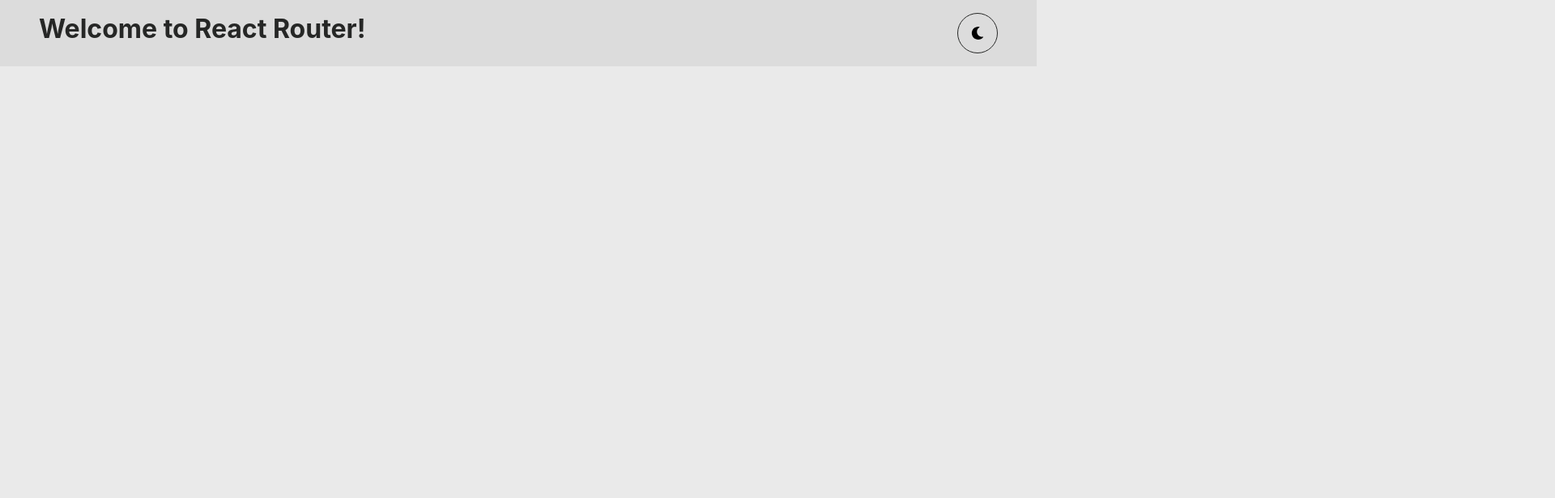
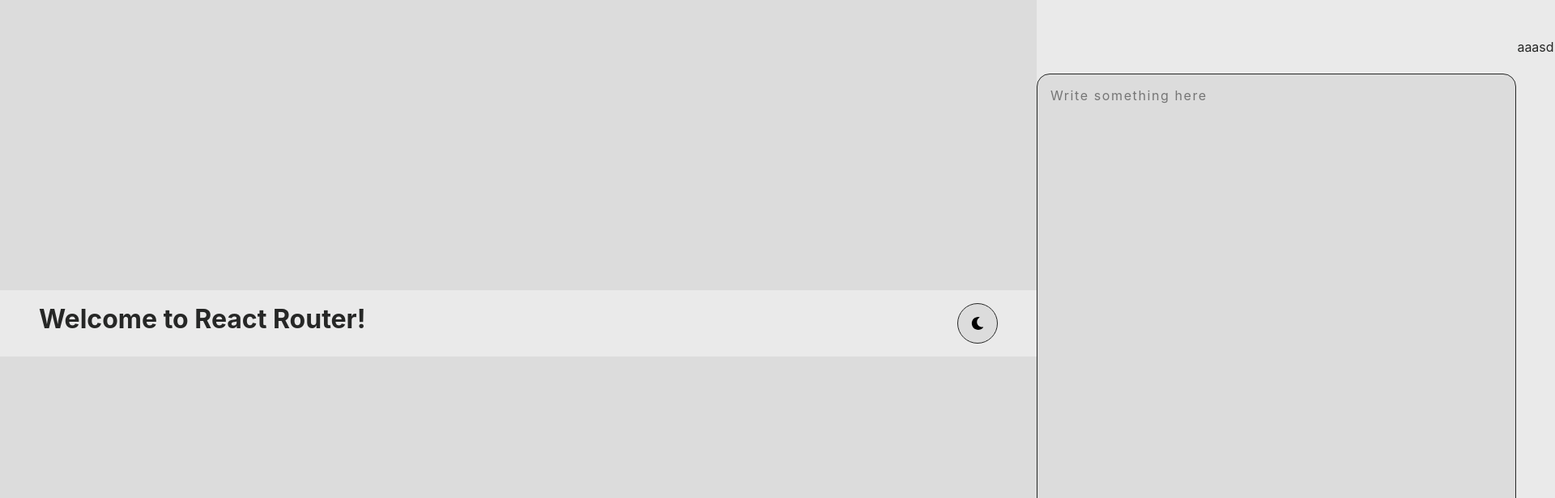
Before and after one commit to MichalKwarta/Markdown_editor, a React (Create React App) app: page / in a window 1280 px wide. Shown: the top 616 px of the page at 81% size, 1920 px wide, since content can reach past the window. Built offline with nearby package versions, Linux system fonts and the light colour scheme.

Commit message:
add workarea with grid

```diff
--- a/src/App.tsx
+++ b/src/App.tsx
@@ -1,50 +1,74 @@
 import * as React from "react";
 import { ThemeProvider } from "styled-components";
 // import { Routes } from "react-router-dom";
+import { motion } from "framer-motion";
 import theme from "./helpers/theme";
 import GlobalStyle from "./helpers/GlobalStyle";
 import FlexStyled from "./styled/Flex";
 import Toggle from "./styled/Toggle";
-import MoonIcon  from './resources/moon.svg'
-import sunIcon from './resources/sun.svg'
-
+import MoonIcon from "./resources/moon.svg";
+import sunIcon from "./resources/sun.svg";
+import WorkArea from "./components/WorkArea";
 
 function App() {
-  const [t, setTheme] = React.useState<"light"|"dark">('light');
+  const [t, setTheme] = React.useState<"light" | "dark">("light");
 
   // The function that toggles between themes
   const toggleTheme = () => {
     // if the theme is not light, then set it to dark
-    if (t === 'light') {
-      setTheme('dark');
+    if (t === "light") {
+      setTheme("dark");
       // otherwise, it should be light
     } else {
-      setTheme('light');
+      setTheme("light");
     }
-  }
-  const icon = t === 'light' ? MoonIcon : sunIcon;
+  };
+  const icon = t === "light" ? MoonIcon : sunIcon;
 
   return (
+    <ThemeProvider theme={theme[t]}>
+      <GlobalStyle {...theme[t]} />
+      <FlexStyled
+          height="100vh"
 
-    <ThemeProvider theme={ theme[t]}>
-      <GlobalStyle {...theme[t]}/>
-      <FlexStyled height='100vh' width='100vw' justify="start"  isBg={true} >
-        <FlexStyled width="100vw" direction="row" justify="space-between" align="start"  extra="padding:1rem 3rem;" isBg={ false}>
+      >
+        <FlexStyled
+          width="100vw"
+          direction="row"
+          justify="space-between"
+          align="start"
+          extra="padding:1rem 3rem;"
+          as={motion.div}
+          isbg={ 1}
+          initial={{ y: "-100%" }}
+          animate={{ y: 0 }}
+          exit={{ y: -100 }}
+          transition={{ duration: 1, ease: "easeOut" }}
+
+        >
           <h1>Welcome to React Router!</h1>
-          <Toggle onClick={toggleTheme} darkmode={ t!=="light"}>
-            <img src=  {
-        icon
-            } alt="" />
-
+          <Toggle
+            as={motion.div}
+            onClick={() => { toggleTheme(); console.log(window.getSelection()!.toString()) }}
+            darkmode={t !== "light"?1:0}
+          >
+            <motion.img
+              key={icon}
+              initial={{ y: "-100%", opacity: 0 }}
+              animate={{ y: 0, opacity: 1 }}
+              exit={{ y: "-100%", opacity: 0 }}
+              transition={{ duration: 0.3, ease: "easeInOut" }}
+              src={icon}
+              alt=""
+            />
           </Toggle>
-
         </FlexStyled>
 
-        </FlexStyled>
+        <WorkArea></WorkArea>
 
 
+      </FlexStyled>
     </ThemeProvider>
-
   );
 }
-export default App
+export default App;
--- /dev/null
+++ b/src/components/WorkArea.tsx
@@ -0,0 +1,65 @@
+import  { useState } from 'react'
+import Grid from '../styled/Grid'
+import GridChild from '../styled/GridChild'
+import styled from 'styled-components'
+import { motion } from 'framer-motion'
+
+const WriteArea = styled(GridChild)`
+    grid-column-start: 2;
+    border:1px solid ${props => props.theme.color || 'transparent'};
+    width:100%;
+    height:100%;
+    resize: none;
+    background-color: ${props => props.theme.elementColor || 'transparent'};
+    color: ${props => props.theme.color || 'transparent'};
+    border-radius:1rem;
+    padding:1rem;
+    font-size:1rem;
+    font-family:inherit;
+    letter-spacing:0.1rem;
+
+    &:focus {
+        outline:none;
+    }
+
+    &::-webkit-scrollbar{
+        display:none;
+    }
+
+`
+
+
+
+function WorkArea() {
+    const [plainText, setPlainText] = useState<string>('Write something here')
+    const handleChange = (e: React.ChangeEvent<HTMLTextAreaElement>) => {
+    setPlainText(e.target.value)
+    }
+    return (
+        <Grid templateColumns='1fr 1fr' templateRows='0.05fr 0.95fr' width='100%' height='90%' columnGap="3rem" rowGap="1rem" >
+            <GridChild  rowStart={1} rowEnd={1} columnStart={1} columnEnd={3} >
+aaasd
+            </GridChild>
+            <WriteArea as={motion.textarea}
+                initial={{ x: "-100%" }}
+                animate={{ x: 0 }}
+                exit={{ x: "-100%" }}
+                transition={{ duration: 1, ease: "easeOut" }}
+                placeholder={"Write something here"}
+                onChange={handleChange} rowStart={2} rowEnd={2} columnEnd={1} columnStart={1}></WriteArea>
+            <WriteArea as={motion.div}
+
+                initial={{ x: "100%" }}
+                animate={{ x: 0 }}
+                exit={{ x: "100%" }}
+                transition={{ duration: 1, ease: "easeOut" }}
+
+                rowStart={2} rowEnd={2} columnEnd={2} columnStart={2}>{plainText}</WriteArea>
+
+
+
+        </Grid>
+  )
+}
+
+export default WorkArea
--- a/src/helpers/GlobalStyle.tsx
+++ b/src/helpers/GlobalStyle.tsx
@@ -13,8 +13,8 @@
     display: flex;
     flex-direction: column;
     justify-content: center;
+    overflow:hidden;
     font-family: BlinkMacSystemFont, -apple-system, 'Segoe UI', Roboto, Helvetica, Arial, sans-serif;
-    transition: all 0.25s linear;
   }
   *,*::after,*::before{
     margin:0;
--- a/src/index.tsx
+++ b/src/index.tsx
@@ -9,9 +9,7 @@
 import { BrowserRouter } from "react-router-dom";
 
 ReactDOM.render(
-  <BrowserRouter>
-    <App />
-  </BrowserRouter>,
+    <App />,
   document.getElementById("root")
 );
 
--- a/src/styled/Flex.tsx
+++ b/src/styled/Flex.tsx
@@ -8,7 +8,7 @@
     width?: string;
     height?: string;
     extra?: string;
-    isBg?: boolean;
+    isbg?: 1|0;
 }
 
 
@@ -22,7 +22,7 @@
     width:${props => props.width || ''};
     height:${props => props.height || ''};
 
-    background-color: ${props => props.isBg ? props.theme.bg:props.theme.elementColor || 'transparent'};
+    background-color: ${props => props.isbg ===1? props.theme.bg:props.theme.elementColor || 'transparent'};
     word-wrap: break-word;
     white-space: pre-wrap;
     word-break: break-word;
@@ -30,7 +30,7 @@
 `
 
 FlexStyled.defaultProps = {
-    isBg: false
+    isbg: 0
 }
 
 export default FlexStyled
--- /dev/null
+++ b/src/styled/Grid.tsx
@@ -0,0 +1,47 @@
+import styled from "styled-components";
+
+type gridProps = {
+    templateColumns?: string;
+    templateRows?: string;
+    justifyItems?: 'start' | 'end' | 'center' | 'stretch';
+    alignItems?: 'start' | 'end' | 'center' | 'stretch';
+    width?: string;
+    height?: string;
+    columnGap?: string;
+    rowGap?: string;
+
+    margin?: string;
+
+
+
+}
+
+const Grid = styled.div<gridProps>`
+    display:grid;
+    grid-template-columns:${props => props.templateColumns || '1fr'};
+    grid-template-rows:${props => props.templateRows || '1fr'};
+    justify-items:${props => props.justifyItems || 'center'};
+    align-items:${props => props.alignItems || 'center'};
+    width:${props => `calc(${props.width} - ${props.columnGap})`|| ''};
+    height:${props => props.height || ''};
+    column-gap:${props => props.columnGap || '0px'};
+    row-gap:${props => props.rowGap || '0px'};
+
+    margin:${props => props.margin || '0px'};
+    overflow-y:auto;
+    overflow-x:hidden;
+
+    position: relative;
+    &::-webkit-scrollbar {
+         width:1rem;
+
+        border: 1px solid  ${props => props.theme.color}
+    }
+    &::-webkit-scrollbar-thumb {
+  background-color: ${props => props.theme.color};
+  outline: 1px solid slategrey;
+}
+
+
+`
+export default Grid
--- /dev/null
+++ b/src/styled/GridChild.tsx
@@ -0,0 +1,26 @@
+import styled from "styled-components";
+
+export type GridChildProps = {
+    columnStart?: number;
+  columnEnd?: number;
+  rowStart?: number;
+    rowEnd?: number;
+    justifySelf?: 'start' | 'end' | 'center' | 'stretch';
+    alignSelf?: 'start' | 'end' | 'center' | 'stretch';
+
+
+
+
+}
+const GridChild = styled.div<GridChildProps>`
+    grid-column-start: ${props => props.columnStart || 1};
+    grid-column-end: ${props => props.columnEnd || 1};
+    grid-row-start: ${props => props.rowStart || 1};
+    grid-row-end: ${props => props.rowEnd || 1};
+    justify-self: ${props => props.justifySelf || 'center'};
+    align-self: ${props => props.alignSelf || 'center'};
+    font-size:1rem;
+
+
+`
+export default GridChild
--- /dev/null
+++ b/src/styled/Input.tsx
@@ -0,0 +1 @@
+import styled from "styled-components";
--- a/src/styled/Toggle.tsx
+++ b/src/styled/Toggle.tsx
@@ -1,7 +1,7 @@
 import styled from "styled-components";
 
 
-const Toggle = styled.button<{darkmode:boolean}>`
+const Toggle = styled.button<{darkmode:1|0}>`
     cursor: pointer;
     height: 50px;
     width: 50px;
@@ -13,10 +13,20 @@
     &:focus {
         outline: none;
     }
+    &:hover {
+    background-color: ${props => props.theme.color};
+    &>img
+    {
+    ${props => props.darkmode!==1? '-webkit-filter:invert(1);':'-webkit-filter:invert(0);'}
+
+    }
+
+
+    }
     transition: all .5s ease;
     &>img{
     transition: all .5s ease;
-    ${props => props.darkmode && 'filter:invert(1);'}
+    ${props =>  props.darkmode===1?'-webkit-filter:invert(1);':'-webkit-filter:invert(0);'}
 
 
     }
```
